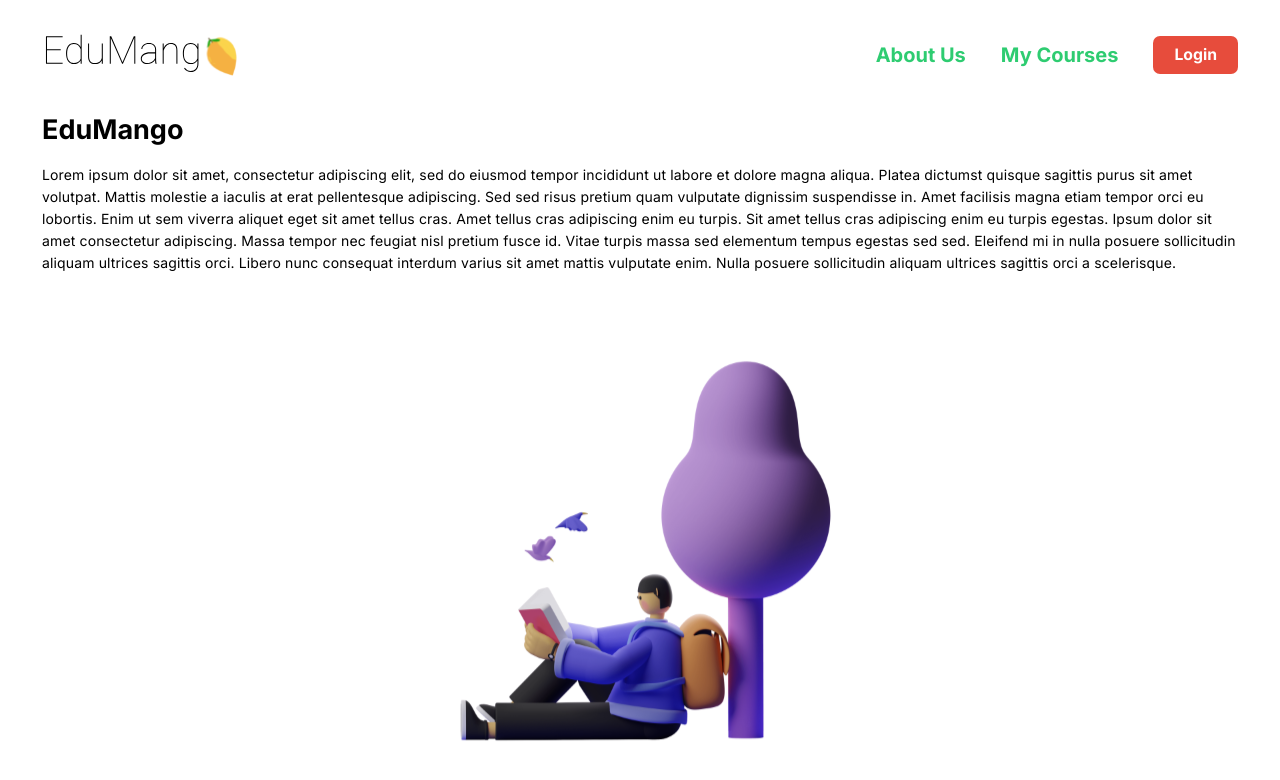
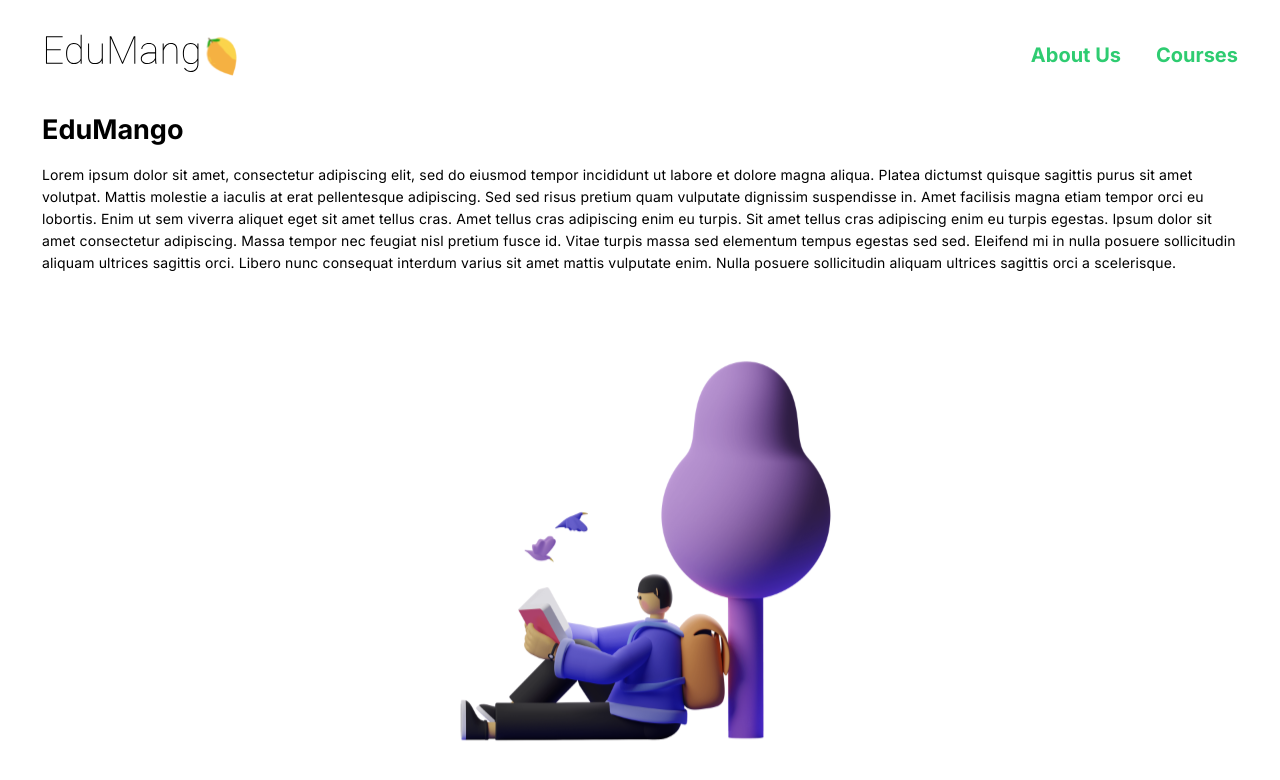
Before and after one commit to ShubhamPatilsd/www-edumango, a Next.js app: page / in a window 1280 px wide. Shown: the top 780 px of the page. Built offline with nearby package versions, Linux system fonts and the light colour scheme.

Commit message:
made about page framework

```diff
--- a/src/components/Navbar.tsx
+++ b/src/components/Navbar.tsx
@@ -18,11 +18,12 @@ export const Navbar:React.FC = ()=>{
         <a href="#" className="text-accent-secondary"><h4>About Us</h4></a>
         </li>
         <li>
-        <a href="#" className="text-accent-secondary"><h4>My Courses</h4></a>
+        <a href="#" className="text-accent-secondary"><h4>Courses</h4></a>
         </li>
-        <li>
-            <Button color="thirdary">Login</Button>
-        </li>
+        {//<li>
+          //  <Button color="thirdary">Login</Button>
+        //</li>
+        }
 
 
       </ul>
```
